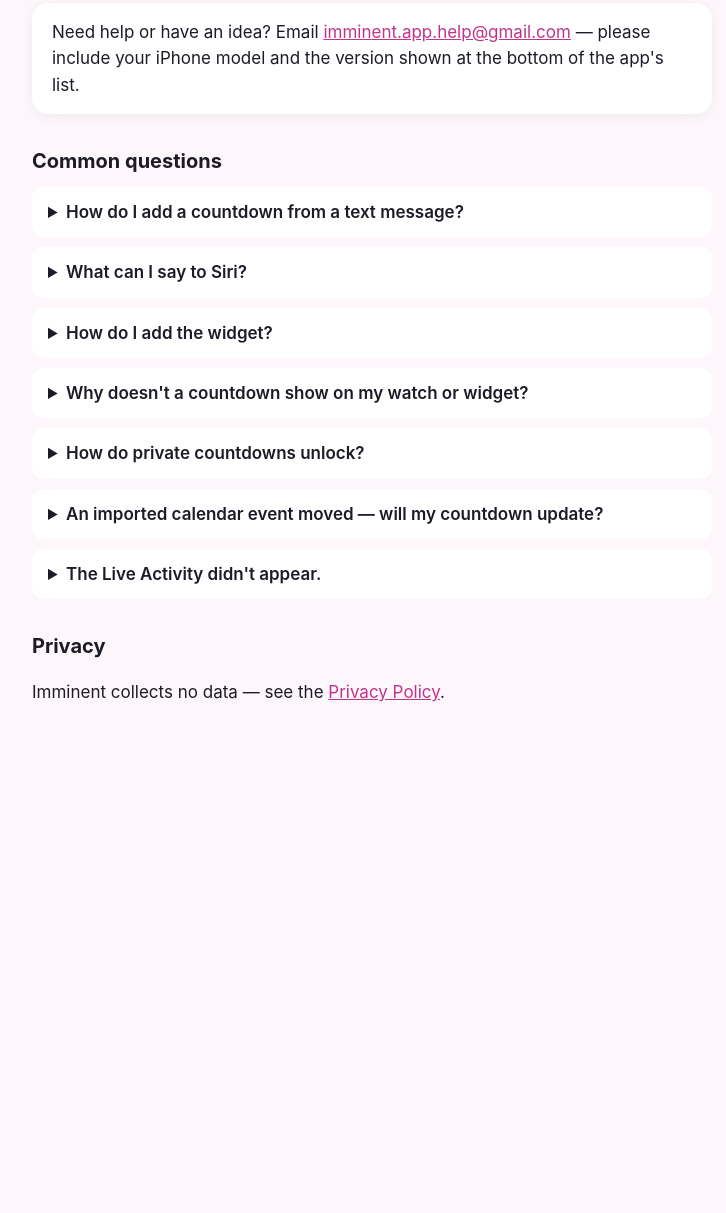
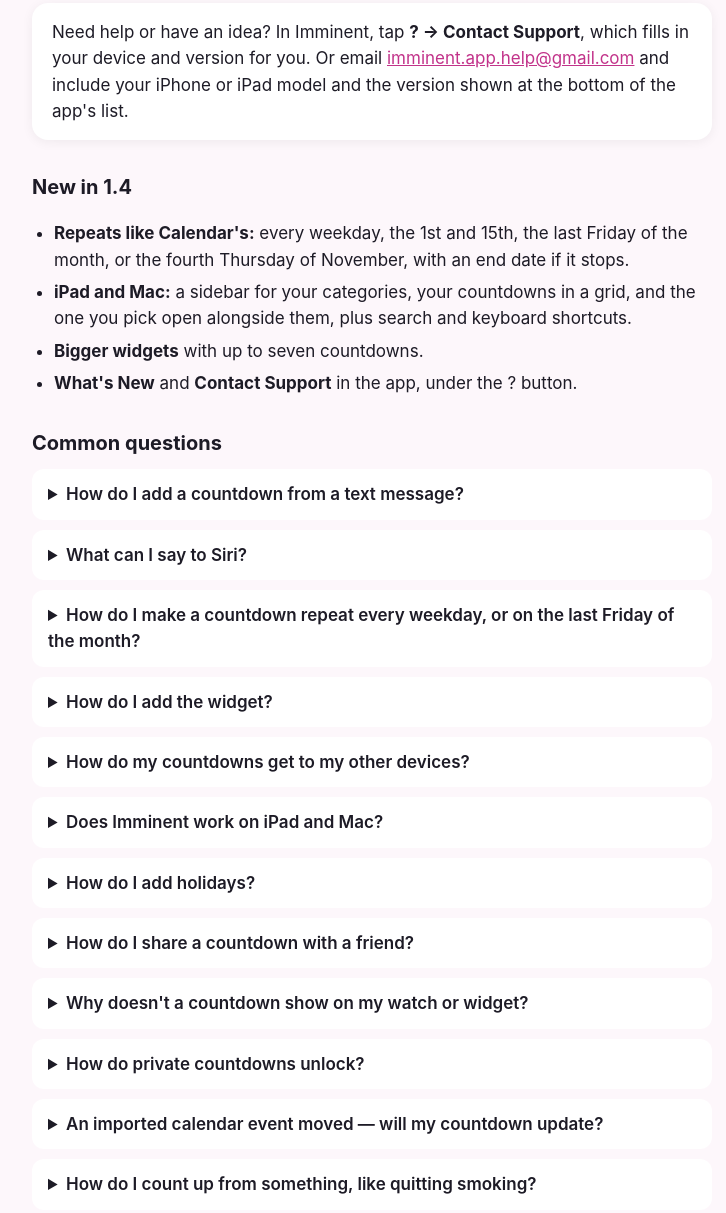
Before and after one commit to imminentapphelp-oss/imminentapphelp-oss.github.io, a plain HTML site: page index.html in a window 1280 px wide. Shown: the part 147-1360 px from the top of the page, without its empty margins (268-994 px from the left). Before the commit the page ends 934 px from the top, so only its background shows below. Drawn offline with Linux system fonts and the light colour scheme.

Commit message:
Add files via upload
updated index page with recent changes.

```diff
--- a/index.html
+++ b/index.html
@@ -16,6 +16,8 @@
   details { background: var(--card); border-radius: 12px; padding: 12px 16px; margin: 10px 0; }
   summary { font-weight: 600; cursor: pointer; }
   a { color: var(--accent); }
+  ul { padding-left: 22px; }
+  li { margin: 6px 0; }
 </style>
 </head>
 <body>
@@ -23,7 +25,15 @@
   <h1>Imminent Support</h1>
   <p class="muted">Countdowns for what matters</p>
 
-  <div class="card">Need help or have an idea? Email <a href="mailto:imminent.app.help@gmail.com">imminent.app.help@gmail.com</a> — please include your iPhone model and the version shown at the bottom of the app's list.</div>
+  <div class="card">Need help or have an idea? In Imminent, tap <strong>? → Contact Support</strong>, which fills in your device and version for you. Or email <a href="mailto:imminent.app.help@gmail.com">imminent.app.help@gmail.com</a> and include your iPhone or iPad model and the version shown at the bottom of the app's list.</div>
+
+  <h2>New in 1.4</h2>
+  <ul>
+    <li><strong>Repeats like Calendar's:</strong> every weekday, the 1st and 15th, the last Friday of the month, or the fourth Thursday of November, with an end date if it stops.</li>
+    <li><strong>iPad and Mac:</strong> a sidebar for your categories, your countdowns in a grid, and the one you pick open alongside them, plus search and keyboard shortcuts.</li>
+    <li><strong>Bigger widgets</strong> with up to seven countdowns.</li>
+    <li><strong>What's New</strong> and <strong>Contact Support</strong> in the app, under the ? button.</li>
+  </ul>
 
   <h2>Common questions</h2>
 
@@ -33,8 +43,23 @@
   <details><summary>What can I say to Siri?</summary>
   <p>"<strong>Add an event to Imminent</strong>" — Siri asks what it is and when, like "Mom's birthday May 10" or "Concert Friday at 8pm". To hear what's next: "<strong>What's next in Imminent</strong>". For short timers like 20 minutes, use the built-in Clock timer.</p></details>
 
+  <details><summary>How do I make a countdown repeat every weekday, or on the last Friday of the month?</summary>
+  <p>In the countdown, tap <strong>Repeats</strong>. Every Day, Every Weekday, Every Week, Every 2 Weeks, Every Month, and Every Year are right there. For anything else, choose <strong>Custom</strong>: pick days of the week, dates of the month (like the 1st and 15th), a position (like the last Friday or the first weekday), or months of the year (like the fourth Thursday of November). Turn on <strong>End Repeat</strong> to stop on a certain day; after that, the countdown moves to Past.</p></details>
+
   <details><summary>How do I add the widget?</summary>
-  <p>Touch and hold the Home Screen, tap <strong>Edit → Add Widget</strong>, and choose Imminent. For the Lock Screen, touch and hold the Lock Screen and tap <strong>Customize</strong>.</p></details>
+  <p>Touch and hold the Home Screen, tap <strong>Edit → Add Widget</strong>, and choose Imminent. Countdowns and Favorites come in small, medium, and large sizes (and extra large on iPad). To pick which countdown a widget shows, touch and hold it and tap <strong>Edit Widget</strong>. For the Lock Screen, touch and hold the Lock Screen and tap <strong>Customize</strong>.</p></details>
+
+  <details><summary>How do my countdowns get to my other devices?</summary>
+  <p>Through your own iCloud account. Make sure you're signed in to the same Apple Account on each device, and that Imminent is allowed to use iCloud in <strong>Settings → [your name] → iCloud</strong>, under the apps using iCloud. The bottom of the list shows when Imminent last synced, or what's wrong if it can't. Changes can take a minute to appear. Your Apple Watch gets its countdowns from your iPhone.</p></details>
+
+  <details><summary>Does Imminent work on iPad and Mac?</summary>
+  <p>Yes, with the same purchase. On iPad (and on Mac computers with Apple silicon), Imminent shows a sidebar of your categories, your countdowns in a grid, and the one you tap open alongside them. Use the search field to find a countdown by name, and <strong>⌘N</strong> to add one with a keyboard. In Split View or Slide Over, it switches to the iPhone layout.</p></details>
+
+  <details><summary>How do I add holidays?</summary>
+  <p>Tap <strong>+ → Add Holidays</strong> to add the next year of holidays from your device's holidays calendar. Holidays you already have are skipped, and each one moves to next year's date on its own. If the list is empty, turn on the holidays calendar in the Calendar app.</p></details>
+
+  <details><summary>How do I share a countdown with a friend?</summary>
+  <p>Touch and hold a countdown and tap <strong>Share</strong>. Your friend gets a link that ticks down live, with Add to Calendar. If they have Imminent, the link opens right in the app so they can add it.</p></details>
 
   <details><summary>Why doesn't a countdown show on my watch or widget?</summary>
   <p>Countdowns marked <strong>Private</strong> are kept off widgets, the watch, and Siri on purpose. Turn off Private in the countdown to show it everywhere. For the watch, open Imminent on your iPhone once so it can sync.</p></details>
@@ -43,7 +68,10 @@
   <p>Tap a locked card or the lock at the top of the list and use Face ID or your passcode. They lock again whenever you leave the app.</p></details>
 
   <details><summary>An imported calendar event moved — will my countdown update?</summary>
-  <p>Yes. Countdowns imported from a one-time calendar event follow it automatically. Use <strong>Edit in Calendar</strong> in the countdown to change the date.</p></details>
+  <p>Yes. Countdowns imported from a one-time calendar event follow it if it moves, is renamed, or is deleted. Use <strong>Edit in Calendar</strong> in the countdown to change the date. Repeating events come in with the same repeat, like every weekday, but stay put if you later change the event in Calendar.</p></details>
+
+  <details><summary>How do I count up from something, like quitting smoking?</summary>
+  <p>Add a countdown with the start date and turn on <strong>Count Up (Days Since)</strong>, or choose the Milestone category. Imminent lets you know on day 100, 200, 500, and 1,000, and on each anniversary; turn that off with Milestone Alerts.</p></details>
 
   <details><summary>The Live Activity didn't appear.</summary>
   <p>Live Activities appear for timed countdowns in their final 8 hours. Check that they're allowed in <strong>Settings → Imminent → Live Activities</strong>, and that the countdown's Live Activity switch is on.</p></details>
```
